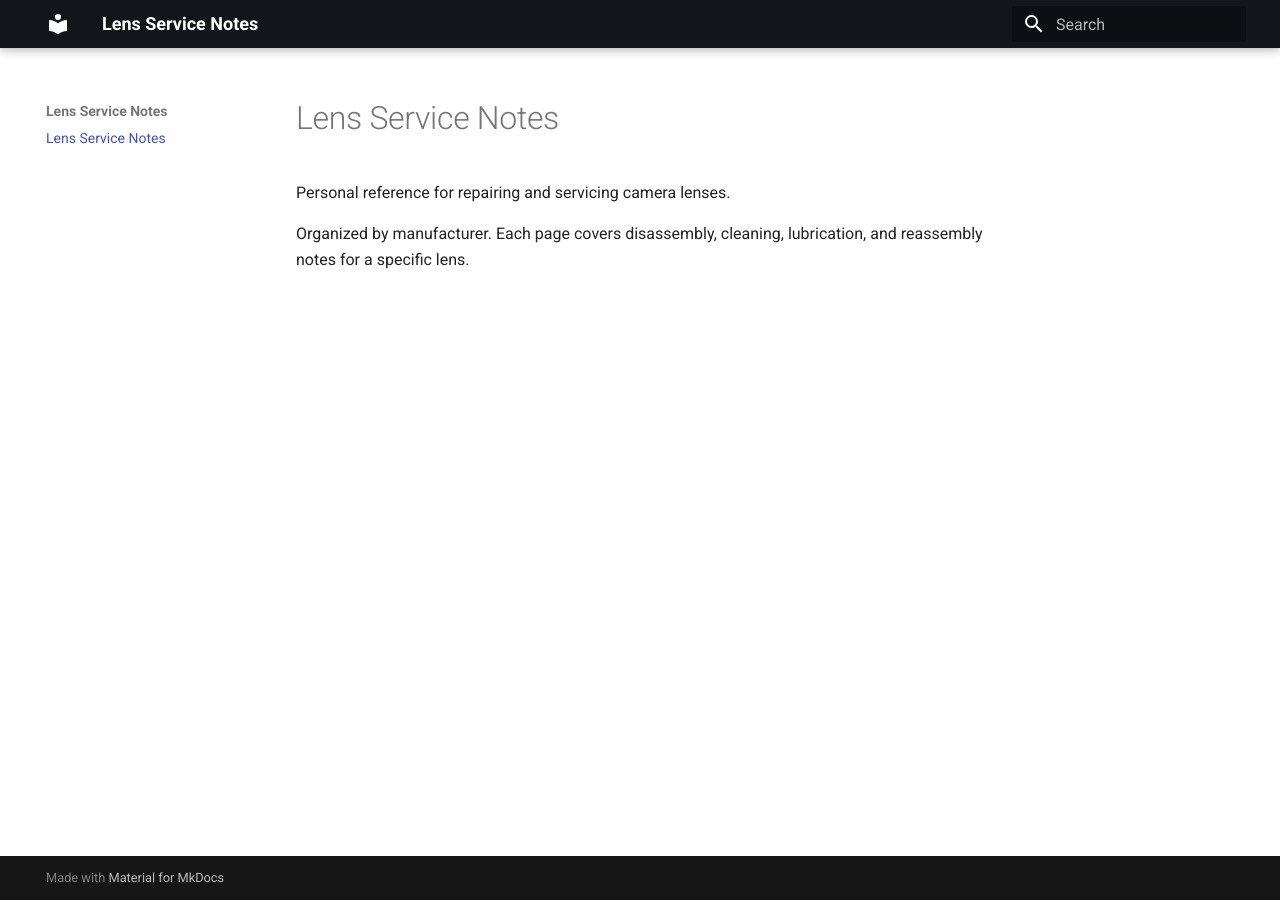
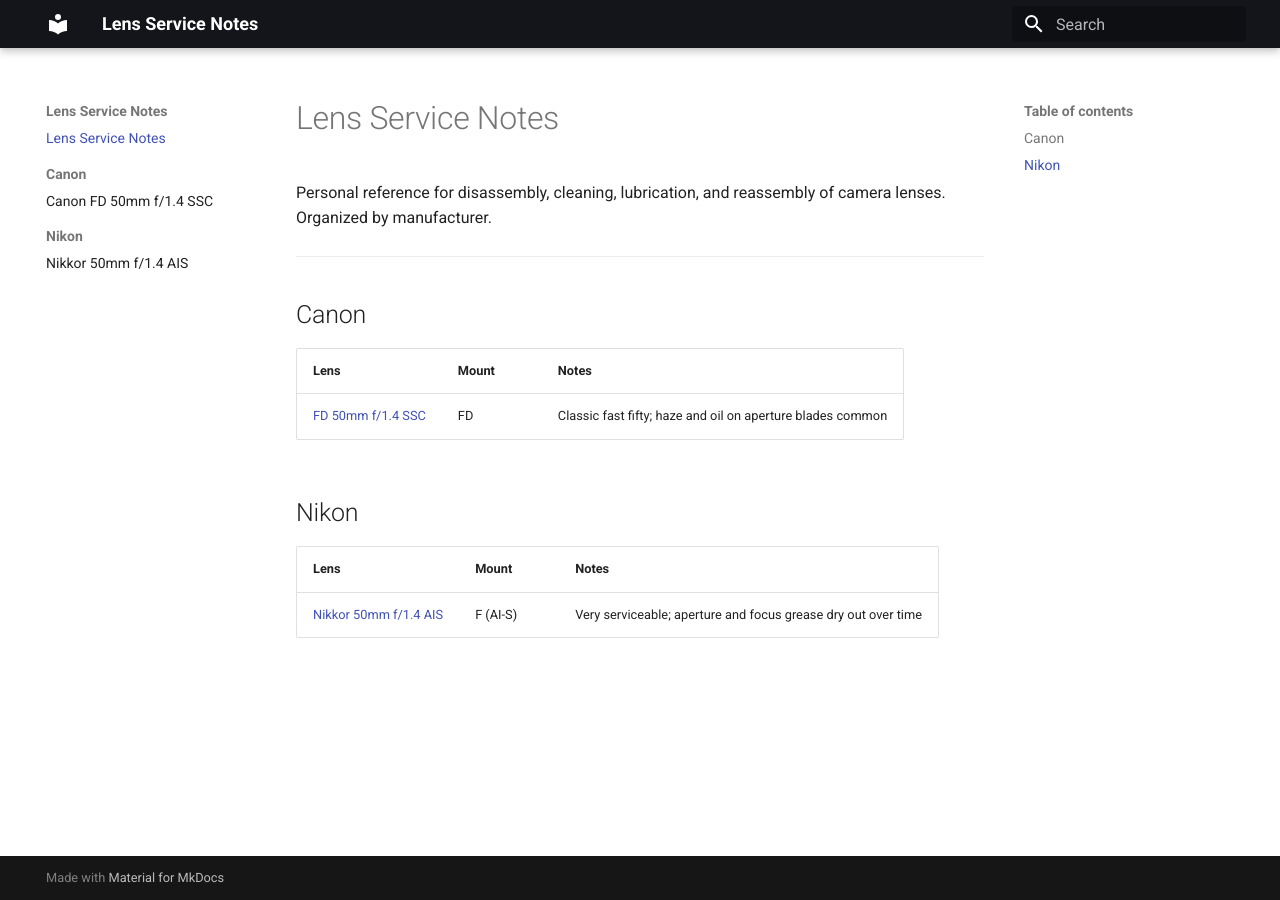
Before and after one commit to nevetssf/lenses, an MkDocs documentation site: the page built from docs/index.md, in a window 1280 px wide. Built offline with MkDocs 1.6.1 and Material for MkDocs 9.7.7, drawn with Linux system fonts in a browser that asks for light colours.

Commit message:
Add skeleton lens pages and site framework
- Updated mkdocs.yml with markdown extensions (admonitions, tables, superfences)
- Updated index.md as a manufacturer-organized landing page
- Added Canon FD 50mm f/1.4 SSC and Nikkor 50mm f/1.4 AIS skeleton pages
- Each page includes specs table, tools list, step-by-step service notes with image slots
- Added placeholder SVG for image slots

Co-Authored-By: Claude Sonnet 4.6 <noreply@anthropic.com>

```diff
--- a/docs/index.md
+++ b/docs/index.md
@@ -1,5 +1,17 @@
 # Lens Service Notes
 
-Personal reference for repairing and servicing camera lenses.
+Personal reference for disassembly, cleaning, lubrication, and reassembly of camera lenses. Organized by manufacturer.
 
-Organized by manufacturer. Each page covers disassembly, cleaning, lubrication, and reassembly notes for a specific lens.
+---
+
+## Canon
+
+| Lens | Mount | Notes |
+|------|-------|-------|
+| [FD 50mm f/1.4 SSC](Canon/fd-50mm-f1.4-ssc.md) | FD | Classic fast fifty; haze and oil on aperture blades common |
+
+## Nikon
+
+| Lens | Mount | Notes |
+|------|-------|-------|
+| [Nikkor 50mm f/1.4 AIS](Nikon/nikkor-50mm-f1.4-ais.md) | F (AI-S) | Very serviceable; aperture and focus grease dry out over time |
--- a/mkdocs.yml
+++ b/mkdocs.yml
@@ -12,9 +12,21 @@ theme:
     - navigation.sections
     - navigation.top
     - search.highlight
+    - content.tooltips
 
 docs_dir: docs
 site_dir: site
 
 plugins:
   - search
+
+markdown_extensions:
+  - admonition
+  - attr_list
+  - md_in_html
+  - tables
+  - pymdownx.details
+  - pymdownx.superfences
+  - pymdownx.emoji:
+      emoji_index: !!python/name:material.extensions.emoji.twemoji
+      emoji_generator: !!python/name:material.extensions.emoji.to_svg
```
Also changed, not shown: docs/Canon/fd-50mm-f1.4-ssc.md (added, +113 -0 lines), docs/Nikon/nikkor-50mm-f1.4-ais.md (added, +108 -0 lines), docs/assets/images/placeholder.svg (added).
